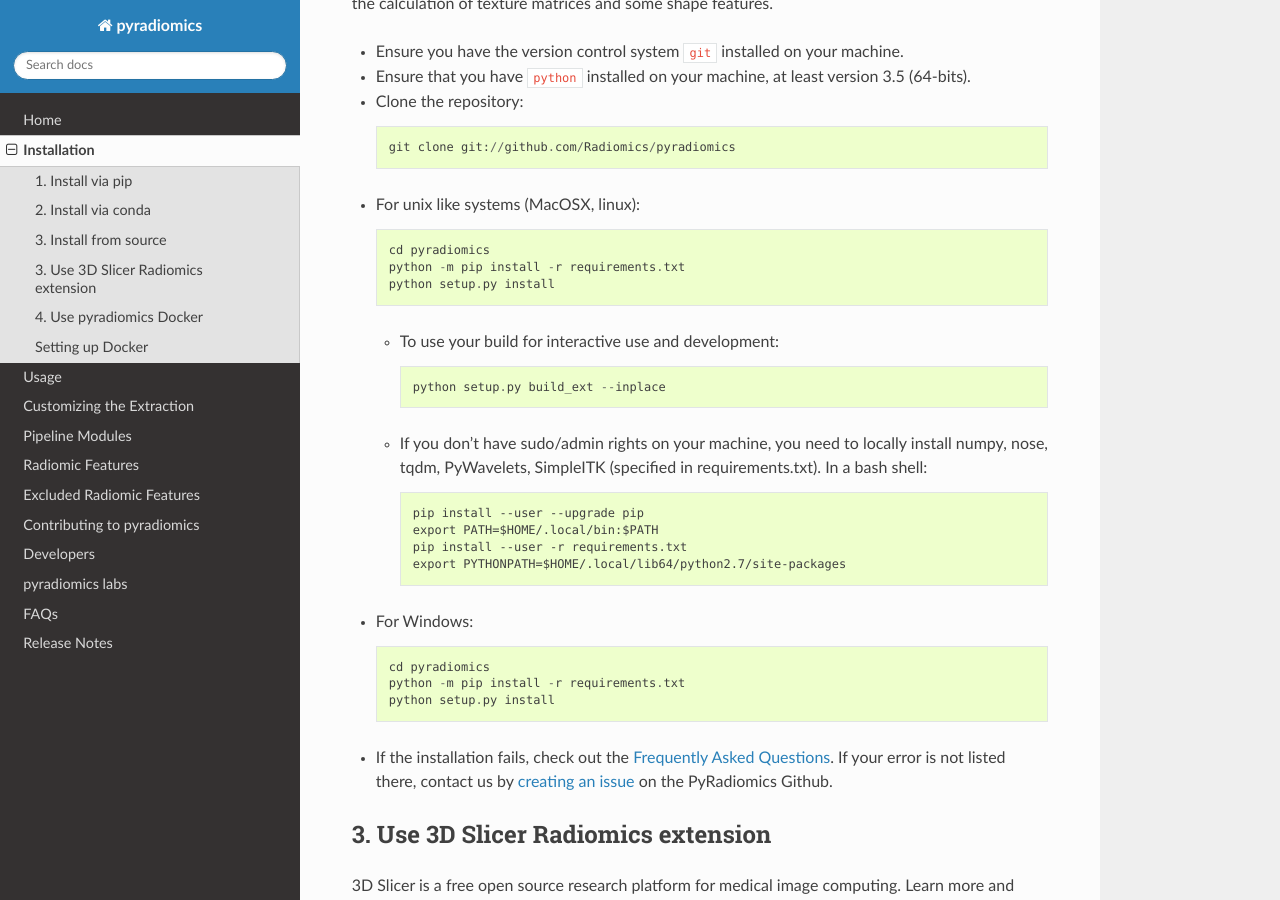
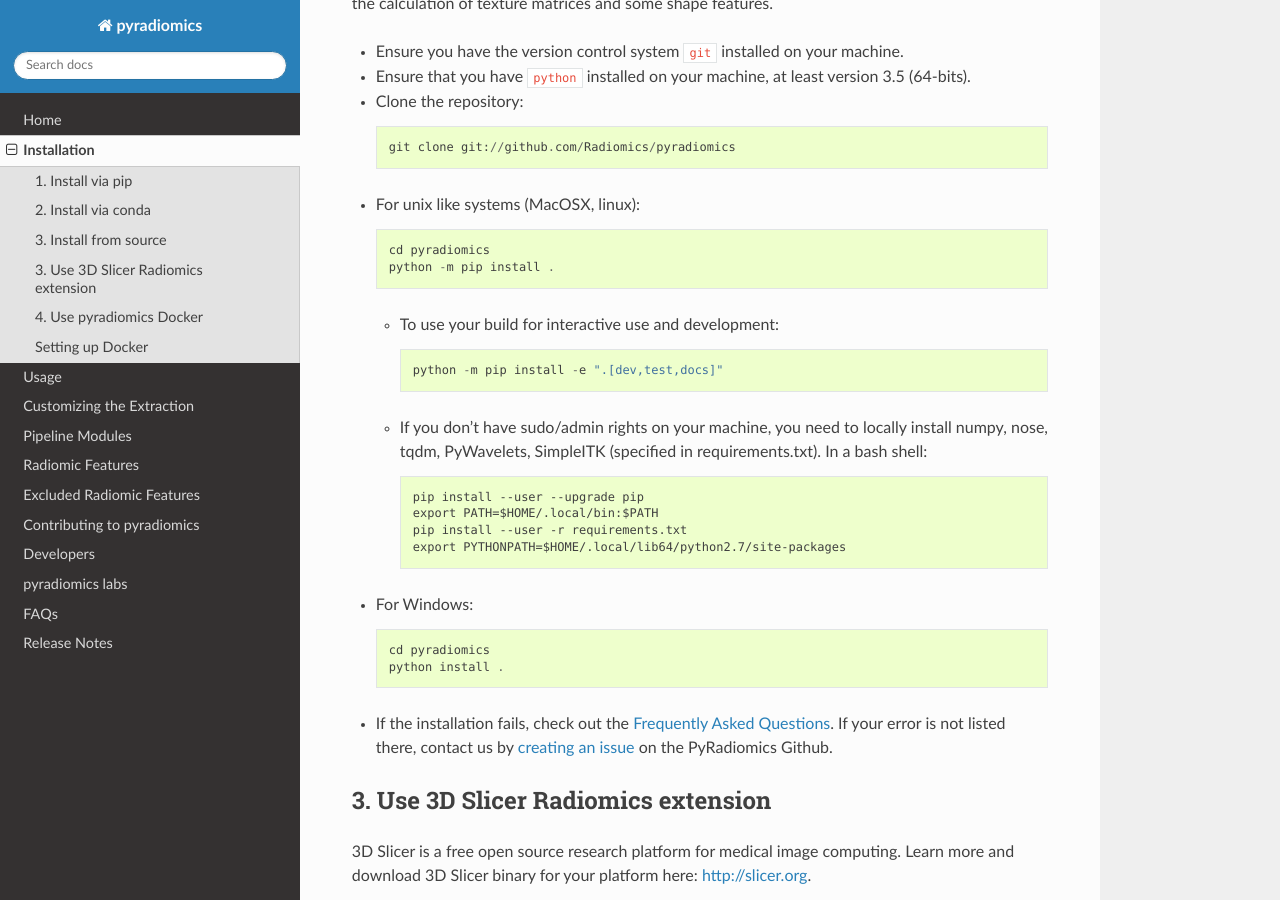
Before and after one commit to AIM-Harvard/pyradiomics, a Sphinx documentation site: the page built from docs/installation.rst, in a window 1280 px wide and 900 px high, scrolled down 842 px. Built offline with Sphinx 7.4.7 and the Read the Docs theme 3.1.0, drawn with Linux system fonts in a browser that asks for light colours; the version number could not be read and is left out.

Commit message:
DOC: Replace setup.py with pip for installation processes
Updated installation commands across multiple files to use `pip` instead of `setup.py`, reflecting modern Python packaging practices. This improves compatibility and aligns with current recommendations for Python project management.

```diff
--- a/docs/faq.rst
+++ b/docs/faq.rst
@@ -354,7 +354,7 @@
 field, which will be something like ``['radiomics']`` when it is running in development mode and
 ``['path/to/python/Lib/site-packages']`` when running from the installed folder. If running in development mode, the C
 extensions are not available by default. To make them available in development mode, run
-``python setup.py build_ext --inplace`` from the commandline, which is similar to the ``install`` command, but just
+``python3 -m pip install .`` from the commandline, which is similar to the ``install`` command, but just
 compiles the C extensions end copies them to the source folder (making them available when running from the source tree).
 
 Miscellaneous
--- a/docs/installation.rst
+++ b/docs/installation.rst
@@ -54,12 +54,11 @@
 * For unix like systems (MacOSX, linux)::
 
       cd pyradiomics
-      python -m pip install -r requirements.txt
-      python setup.py install
+      python -m pip install .
 
   * To use your build for interactive use and development::
 
-      python setup.py build_ext --inplace
+      python -m pip install -e ".[dev,test,docs]"
 
   * If you don't have sudo/admin rights on your machine, you need to locally install numpy, nose, tqdm, PyWavelets, SimpleITK (specified in requirements.txt).
     In a bash shell::
@@ -72,8 +71,7 @@
 * For Windows::
 
     cd pyradiomics
-    python -m pip install -r requirements.txt
-    python setup.py install
+    python install .
 
 * If the installation fails, check out the :ref:`radiomics-faq-label`. If your error is not listed there,
   contact us by `creating an issue <https://github.com/Radiomics/pyradiomics/issues/new>`_ on the PyRadiomics
--- a/radiomics/__init__.py
+++ b/radiomics/__init__.py
@@ -318,7 +318,8 @@
     from radiomics import _cshape as cShape
 except ImportError as e:
     if os.path.isdir(os.path.join(os.path.dirname(__file__), "..", "data")):
-        # It looks like PyRadiomics is run from source (in which case "setup.py develop" must have been run)
+        # It looks like PyRadiomics is run from source
+        # (in which case "pip install -e ".[dev,docs,test]" must have been run)
         msg = (
             "Apparently running from root, but unable to load C extensions... "
             'Did you run "pip install -e ".[dev,docs,test]"?'
```
Also changed, not shown: README.md (+1 -1 lines), 4 other files.
